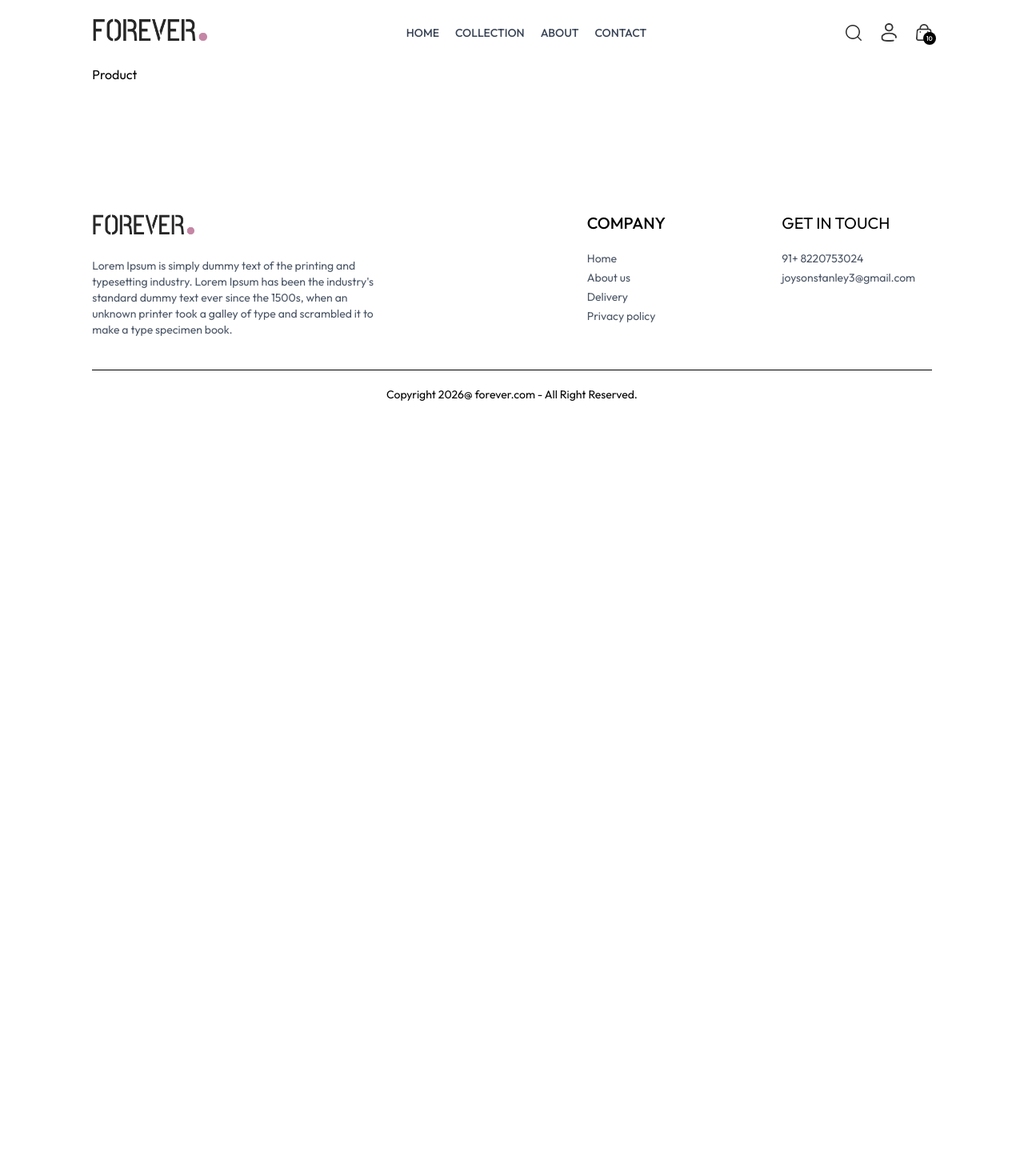
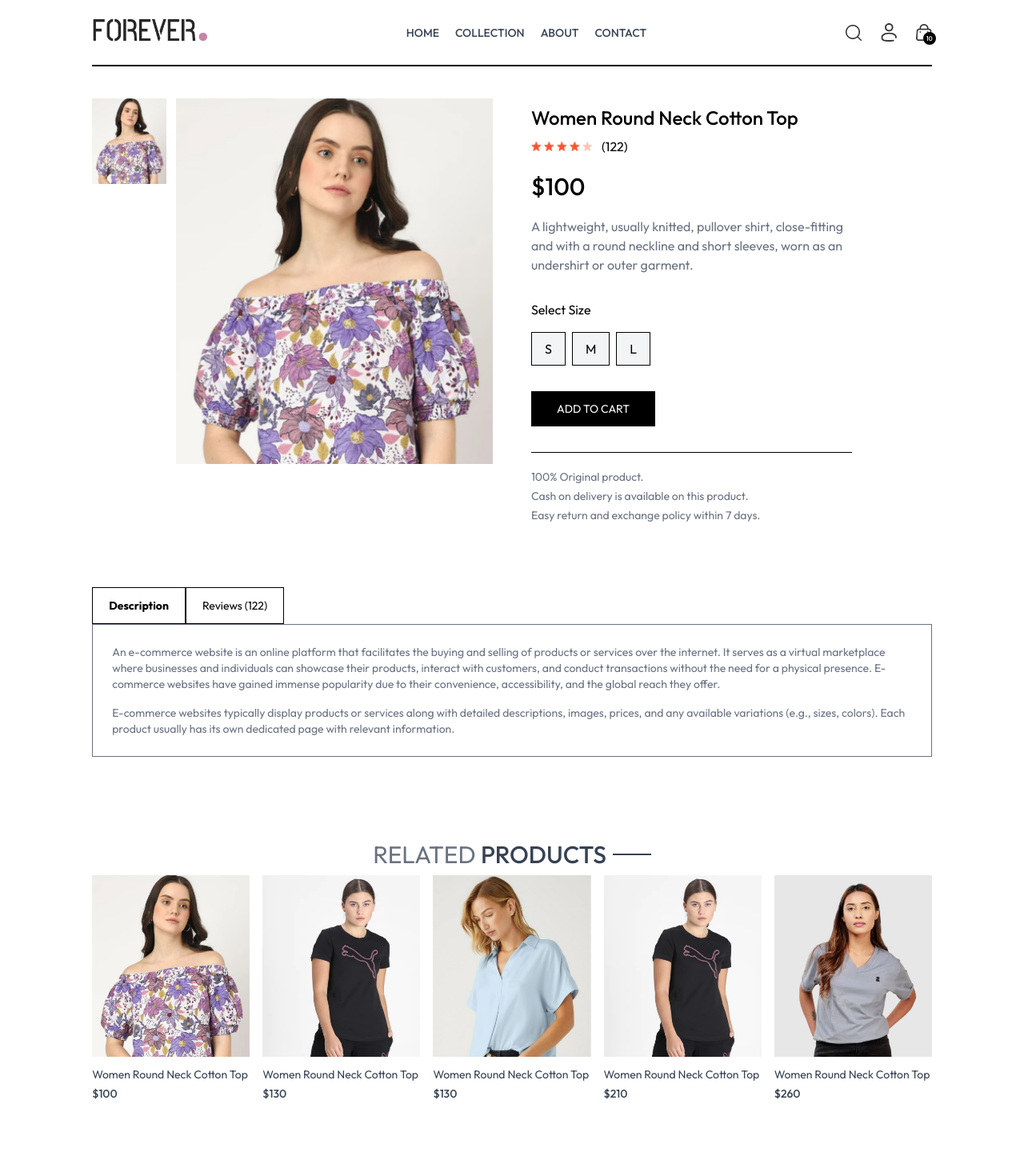
Before and after one commit to JoysonStanly/e-commerce-app, a React (Vite) app in the folder frontend/: page /product/aaaaa in a window 1280 px wide. Shown: the top 1470 px of the page at 80% size. Before the commit the page ends 800 px from the top, so only its background shows below. Built offline with nearby package versions, Linux system fonts and the light colour scheme.

Commit message:
build product.jsx and related product suggestion for paticular product

```diff
--- /dev/null
+++ b/frontend/src/components/RelatedProducts.jsx
@@ -0,0 +1,40 @@
+import React, { useContext, useEffect, useState } from 'react'
+import { ShopContext } from '../context/ShopContext'
+import Title from './Title';
+import ProductItem from './ProductItem';
+
+const RelatedProducts = ({category,subCategory}) => {
+
+    const { products } = useContext(ShopContext);
+    const [related,setRelated] = useState([]);
+
+    useEffect(()=>{
+
+        if (products.length > 0) {
+
+            let productsCopy = products.slice();
+
+            productsCopy = productsCopy.filter((item) => category === item.category);
+            productsCopy = productsCopy.filter((item) => subCategory === item.subCategory);
+
+            setRelated(productsCopy.slice(0,5));
+        }
+
+    },[products])
+
+  return (
+    <div className='my-24'>
+      <div className=' text-center text-3xl py-2'>
+        <Title text1={'RELATED'} text2={"PRODUCTS"} />
+      </div>
+
+      <div className='grid grid-cols-2 sm:grid-cols-3 md:grid-cols-4 lg:grid-cols-5 gap-4 gap-y-6'>
+        {related.map((item,index)=>(
+            <ProductItem key={index} id={item._id} name={item.name} price={item.price} image={item.image}/>
+        ))}
+      </div>
+    </div>
+  )
+}
+
+export default RelatedProducts
--- a/frontend/src/index.css
+++ b/frontend/src/index.css
@@ -29,3 +29,7 @@
         color: white;
     }
 }
+
+  ::-webkit-scrollbar{
+    display: none;
+  }
--- a/frontend/src/pages/Product.jsx
+++ b/frontend/src/pages/Product.jsx
@@ -1,9 +1,101 @@
-import React from 'react'
+import React, { useContext, useEffect, useState } from 'react'
+import { useParams } from 'react-router-dom'
+import { ShopContext } from '../context/ShopContext';
+import { assets } from '../assets/assets';
+import RelatedProducts from '../components/RelatedProducts';
 
 const Product = () => {
-  return (
-    <div>Product</div>
-  )
+
+  const { productId } = useParams();
+  const { products, currency ,addToCart } = useContext(ShopContext);
+  const [productData, setProductData] = useState(false);
+  const [image, setImage] = useState('')
+  const [size,setSize] = useState('')
+
+  const fetchProductData = async () => {
+
+    products.map((item) => {
+      if (item._id === productId) {
+        setProductData(item)
+        console.log(item)
+        setImage(item.image[0])
+        return null;
+      }
+    })
+
+  }
+
+  useEffect(() => {
+    fetchProductData();
+  }, [productId,products])
+
+  return productData ? (
+    <div className='border-t-2 pt-10 transition-opacity ease-in duration-500 opacity-100'>
+
+      <div className='flex gap-12 sm:gap-12 flex-col sm:flex-row'>
+
+
+        <div className='flex-1 flex flex-col-reverse gap-3 sm:flex-row'>
+          <div className='flex sm:flex-col overflow-x-auto sm:overflow-y-scroll justify-between sm:justify-normal sm:w-[18.7%] w-full'>
+              {
+                productData.image.map((item,index)=>(
+                  <img onClick={()=>setImage(item)} src={item} key={index} className='w-[24%] sm:w-full sm:mb-3 flex-shrink-0 cursor-pointer' alt="" />
+                ))
+              }
+          </div>
+          <div className='w-full sm:w-[80%]'>
+              <img className='w-full h-auto' src={image} alt="" />
+          </div>
+        </div>
+
+
+        <div className='flex-1'>
+          <h1 className='font-medium text-2xl mt-2'>{productData.name}</h1>
+          <div className=' flex items-center gap-1 mt-2'>
+              <img src={assets.star_icon} alt="" className="w-3 5" />
+              <img src={assets.star_icon} alt="" className="w-3 5" />
+              <img src={assets.star_icon} alt="" className="w-3 5" />
+              <img src={assets.star_icon} alt="" className="w-3 5" />
+              <img src={assets.star_dull_icon} alt="" className="w-3 5" />
+              <p className='pl-2'>(122)</p>
+          </div>
+          <p className='mt-5 text-3xl font-medium'>{currency}{productData.price}</p>
+          <p className='mt-5 text-gray-500 md:w-4/5'>{productData.description}</p>
+          <div className='flex flex-col gap-4 my-8'>
+              <p>Select Size</p>
+              <div className='flex gap-2'>
+                {productData.sizes.map((item,index)=>(
+                  <button onClick={()=>setSize(item)} className={`border py-2 px-4 bg-gray-100 ${item === size ? 'border-orange-500' : ''}`} key={index}>{item}</button>
+                ))}
+              </div>
+          </div>
+          <button onClick={()=>addToCart(productData._id,size)} className='bg-black text-white px-8 py-3 text-sm active:bg-gray-700'>ADD TO CART</button>
+          <hr className='mt-8 sm:w-4/5' />
+          <div className='text-sm text-gray-500 mt-5 flex flex-col gap-1'>
+              <p>100% Original product.</p>
+              <p>Cash on delivery is available on this product.</p>
+              <p>Easy return and exchange policy within 7 days.</p>
+          </div>
+        </div>
+      </div>
+
+      <div className='mt-20'>
+        <div className='flex'>
+          <b className='border px-5 py-3 text-sm'>Description</b>
+          <p className='border px-5 py-3 text-sm'>Reviews (122)</p>
+        </div>
+        <div className='flex flex-col gap-4 border px-6 py-6 text-sm text-gray-500'>
+          <p>An e-commerce website is an online platform that facilitates the buying and selling of products or services over the internet. It serves as a virtual marketplace where businesses and individuals can showcase their products, interact with customers, and conduct transactions without the need for a physical presence. E-commerce websites have gained immense popularity due to their convenience, accessibility, and the global reach they offer.</p>
+          <p>E-commerce websites typically display products or services along with detailed descriptions, images, prices, and any available variations (e.g., sizes, colors). Each product usually has its own dedicated page with relevant information.</p>
+        </div>
+      </div>
+
+
+
+      <RelatedProducts category={productData.category} subCategory={productData.subCategory} />
+
+    </div>
+  ) : <div className=' opacity-0'></div>
 }
 
 export default Product
```
